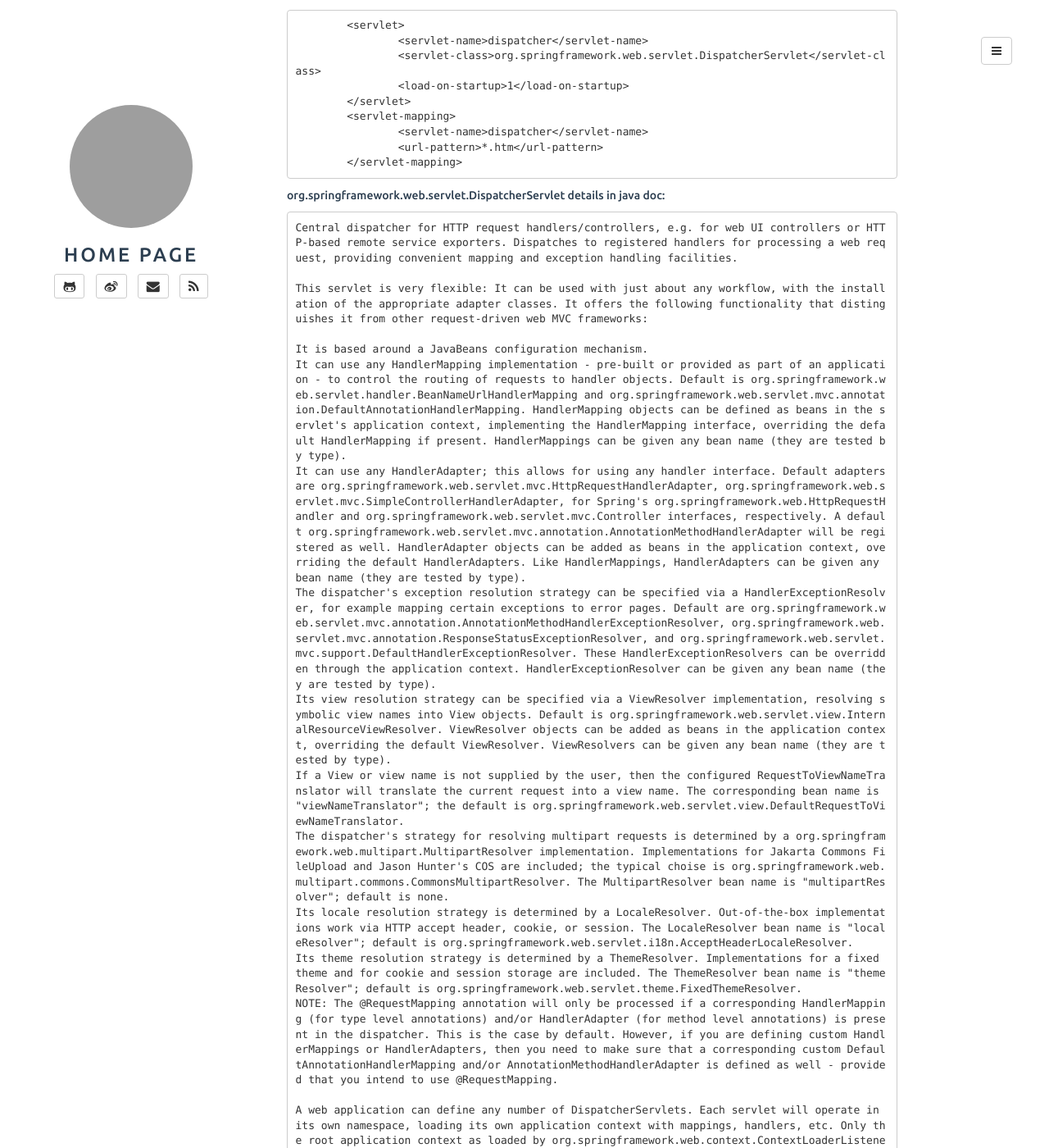
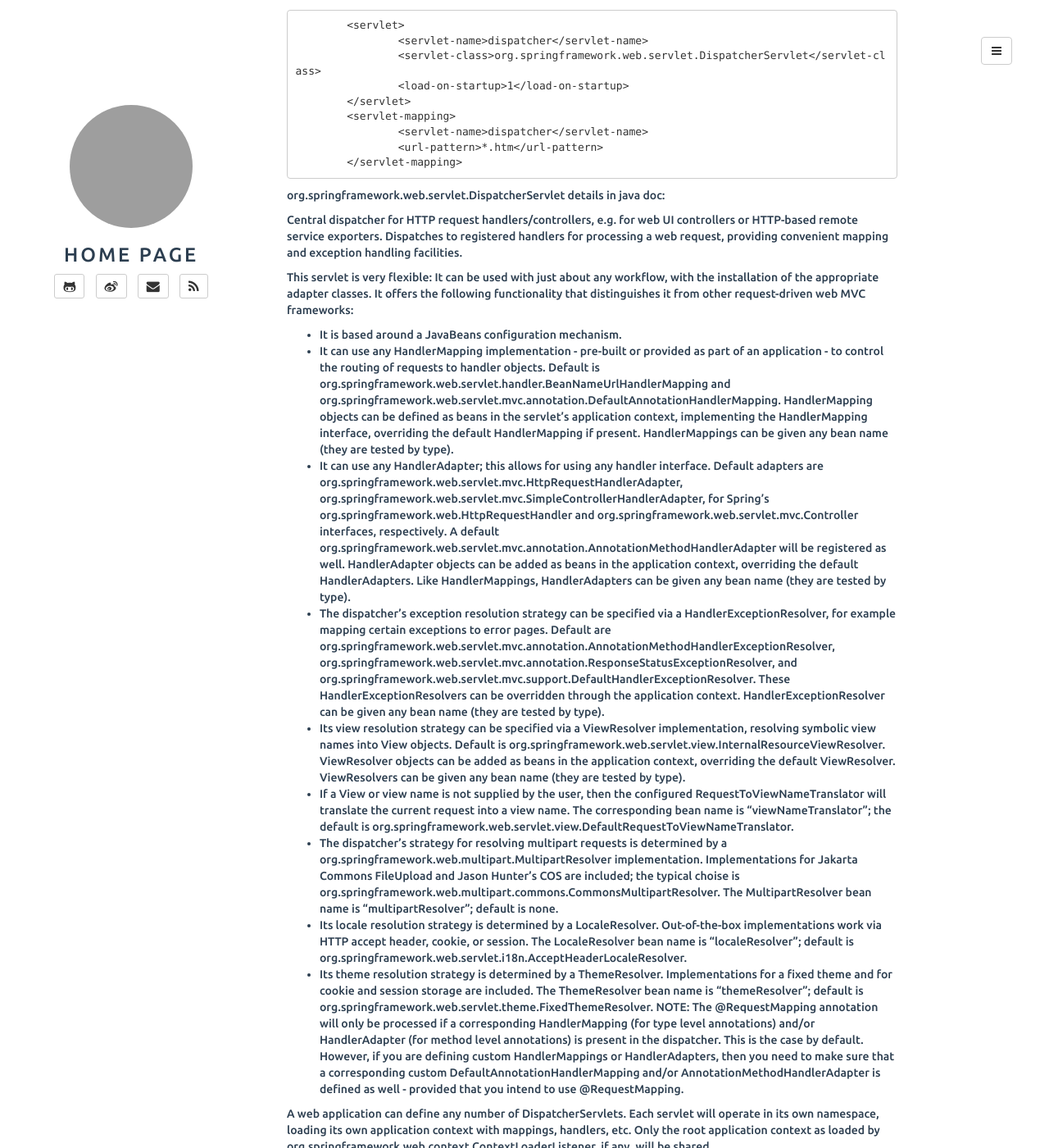
Before and after one commit to jane110511/jane110511.github.io, a Jekyll site: the page built from _posts/2014-02-26-spring3mvc.md, in a window 1280 px wide and 1400 px high, scrolled down 221 px. Shown: the whole window at 82% size. Built offline with Jekyll 4.4.1, drawn with Linux system fonts in a browser that asks for light colours; Markdown is read by kramdown in place of the engine named in the settings; some of the changed text lies outside the part shown; grey boxes are pictures that could not be loaded.

Commit message:
Update 2014-02-26-spring3mvc.md

````diff
--- a/_posts/2014-02-26-spring3mvc.md
+++ b/_posts/2014-02-26-spring3mvc.md
@@ -22,24 +22,22 @@
 
 org.springframework.web.servlet.DispatcherServlet details in java doc:
 
-```
+
 Central dispatcher for HTTP request handlers/controllers, e.g. for web UI controllers or HTTP-based remote service exporters. Dispatches to registered handlers for processing a web request, providing convenient mapping and exception handling facilities.
 
 This servlet is very flexible: It can be used with just about any workflow, with the installation of the appropriate adapter classes. It offers the following functionality that distinguishes it from other request-driven web MVC frameworks:
 
-It is based around a JavaBeans configuration mechanism.
-It can use any HandlerMapping implementation - pre-built or provided as part of an application - to control the routing of requests to handler objects. Default is org.springframework.web.servlet.handler.BeanNameUrlHandlerMapping and org.springframework.web.servlet.mvc.annotation.DefaultAnnotationHandlerMapping. HandlerMapping objects can be defined as beans in the servlet's application context, implementing the HandlerMapping interface, overriding the default HandlerMapping if present. HandlerMappings can be given any bean name (they are tested by type).
-It can use any HandlerAdapter; this allows for using any handler interface. Default adapters are org.springframework.web.servlet.mvc.HttpRequestHandlerAdapter, org.springframework.web.servlet.mvc.SimpleControllerHandlerAdapter, for Spring's org.springframework.web.HttpRequestHandler and org.springframework.web.servlet.mvc.Controller interfaces, respectively. A default org.springframework.web.servlet.mvc.annotation.AnnotationMethodHandlerAdapter will be registered as well. HandlerAdapter objects can be added as beans in the application context, overriding the default HandlerAdapters. Like HandlerMappings, HandlerAdapters can be given any bean name (they are tested by type).
-The dispatcher's exception resolution strategy can be specified via a HandlerExceptionResolver, for example mapping certain exceptions to error pages. Default are org.springframework.web.servlet.mvc.annotation.AnnotationMethodHandlerExceptionResolver, org.springframework.web.servlet.mvc.annotation.ResponseStatusExceptionResolver, and org.springframework.web.servlet.mvc.support.DefaultHandlerExceptionResolver. These HandlerExceptionResolvers can be overridden through the application context. HandlerExceptionResolver can be given any bean name (they are tested by type).
-Its view resolution strategy can be specified via a ViewResolver implementation, resolving symbolic view names into View objects. Default is org.springframework.web.servlet.view.InternalResourceViewResolver. ViewResolver objects can be added as beans in the application context, overriding the default ViewResolver. ViewResolvers can be given any bean name (they are tested by type).
-If a View or view name is not supplied by the user, then the configured RequestToViewNameTranslator will translate the current request into a view name. The corresponding bean name is "viewNameTranslator"; the default is org.springframework.web.servlet.view.DefaultRequestToViewNameTranslator.
-The dispatcher's strategy for resolving multipart requests is determined by a org.springframework.web.multipart.MultipartResolver implementation. Implementations for Jakarta Commons FileUpload and Jason Hunter's COS are included; the typical choise is org.springframework.web.multipart.commons.CommonsMultipartResolver. The MultipartResolver bean name is "multipartResolver"; default is none.
-Its locale resolution strategy is determined by a LocaleResolver. Out-of-the-box implementations work via HTTP accept header, cookie, or session. The LocaleResolver bean name is "localeResolver"; default is org.springframework.web.servlet.i18n.AcceptHeaderLocaleResolver.
-Its theme resolution strategy is determined by a ThemeResolver. Implementations for a fixed theme and for cookie and session storage are included. The ThemeResolver bean name is "themeResolver"; default is org.springframework.web.servlet.theme.FixedThemeResolver.
+- It is based around a JavaBeans configuration mechanism.
+- It can use any HandlerMapping implementation - pre-built or provided as part of an application - to control the routing of requests to handler objects. Default is org.springframework.web.servlet.handler.BeanNameUrlHandlerMapping and org.springframework.web.servlet.mvc.annotation.DefaultAnnotationHandlerMapping. HandlerMapping objects can be defined as beans in the servlet's application context, implementing the HandlerMapping interface, overriding the default HandlerMapping if present. HandlerMappings can be given any bean name (they are tested by type).
+- It can use any HandlerAdapter; this allows for using any handler interface. Default adapters are org.springframework.web.servlet.mvc.HttpRequestHandlerAdapter, org.springframework.web.servlet.mvc.SimpleControllerHandlerAdapter, for Spring's org.springframework.web.HttpRequestHandler and org.springframework.web.servlet.mvc.Controller interfaces, respectively. A default org.springframework.web.servlet.mvc.annotation.AnnotationMethodHandlerAdapter will be registered as well. HandlerAdapter objects can be added as beans in the application context, overriding the default HandlerAdapters. Like HandlerMappings, HandlerAdapters can be given any bean name (they are tested by type).
+- The dispatcher's exception resolution strategy can be specified via a HandlerExceptionResolver, for example mapping certain exceptions to error pages. Default are org.springframework.web.servlet.mvc.annotation.AnnotationMethodHandlerExceptionResolver, org.springframework.web.servlet.mvc.annotation.ResponseStatusExceptionResolver, and org.springframework.web.servlet.mvc.support.DefaultHandlerExceptionResolver. These HandlerExceptionResolvers can be overridden through the application context. HandlerExceptionResolver can be given any bean name (they are tested by type).
+- Its view resolution strategy can be specified via a ViewResolver implementation, resolving symbolic view names into View objects. Default is org.springframework.web.servlet.view.InternalResourceViewResolver. ViewResolver objects can be added as beans in the application context, overriding the default ViewResolver. ViewResolvers can be given any bean name (they are tested by type).
+- If a View or view name is not supplied by the user, then the configured RequestToViewNameTranslator will translate the current request into a view name. The corresponding bean name is "viewNameTranslator"; the default is org.springframework.web.servlet.view.DefaultRequestToViewNameTranslator.
+- The dispatcher's strategy for resolving multipart requests is determined by a org.springframework.web.multipart.MultipartResolver implementation. Implementations for Jakarta Commons FileUpload and Jason Hunter's COS are included; the typical choise is org.springframework.web.multipart.commons.CommonsMultipartResolver. The MultipartResolver bean name is "multipartResolver"; default is none.
+- Its locale resolution strategy is determined by a LocaleResolver. Out-of-the-box implementations work via HTTP accept header, cookie, or session. The LocaleResolver bean name is "localeResolver"; default is org.springframework.web.servlet.i18n.AcceptHeaderLocaleResolver.
+- Its theme resolution strategy is determined by a ThemeResolver. Implementations for a fixed theme and for cookie and session storage are included. The ThemeResolver bean name is "themeResolver"; default is org.springframework.web.servlet.theme.FixedThemeResolver.
 NOTE: The @RequestMapping annotation will only be processed if a corresponding HandlerMapping (for type level annotations) and/or HandlerAdapter (for method level annotations) is present in the dispatcher. This is the case by default. However, if you are defining custom HandlerMappings or HandlerAdapters, then you need to make sure that a corresponding custom DefaultAnnotationHandlerMapping and/or AnnotationMethodHandlerAdapter is defined as well - provided that you intend to use @RequestMapping.
 
 A web application can define any number of DispatcherServlets. Each servlet will operate in its own namespace, loading its own application context with mappings, handlers, etc. Only the root application context as loaded by org.springframework.web.context.ContextLoaderListener, if any, will be shared.
 
 As of Spring 3.1, DispatcherServlet may now be injected with a web application context, rather than creating its own internally. This is useful in Servlet 3.0+ environments, which support programmatic registration of servlet instances. See DispatcherServlet(WebApplicationContext) Javadoc for details.
-
-```
````
